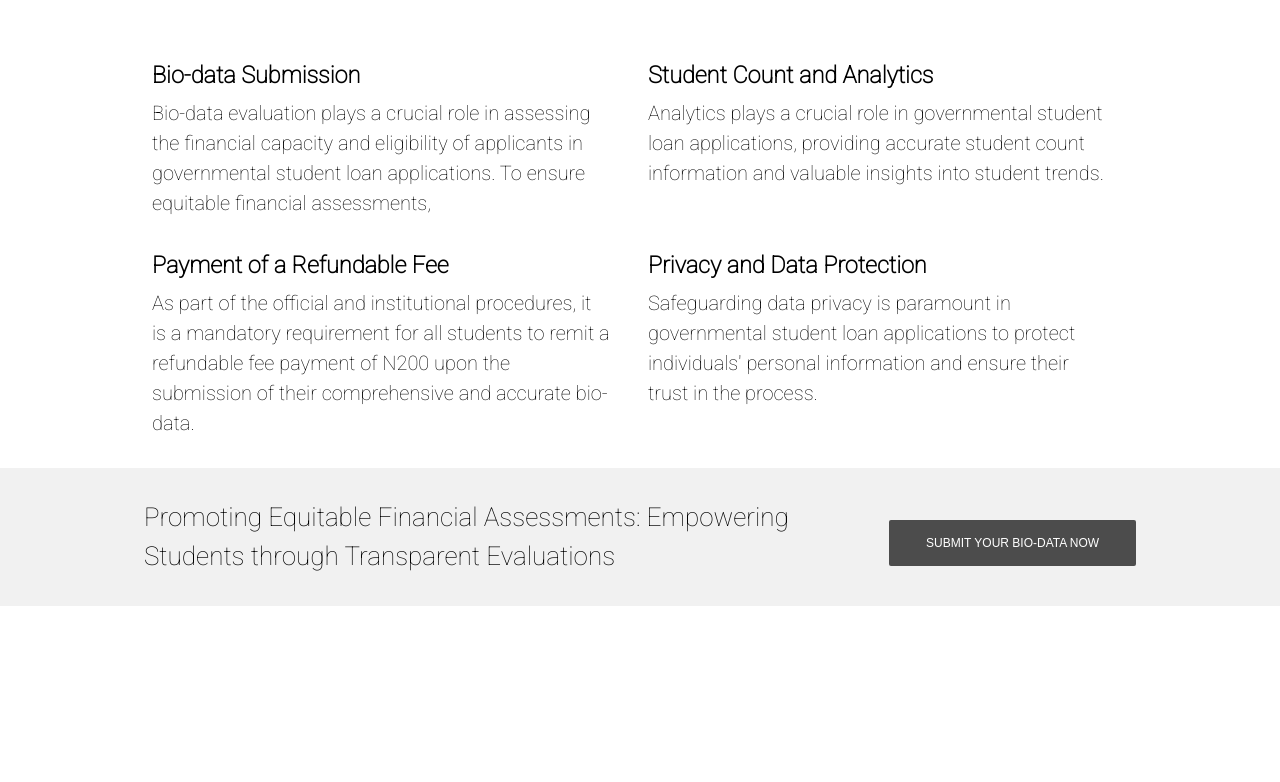
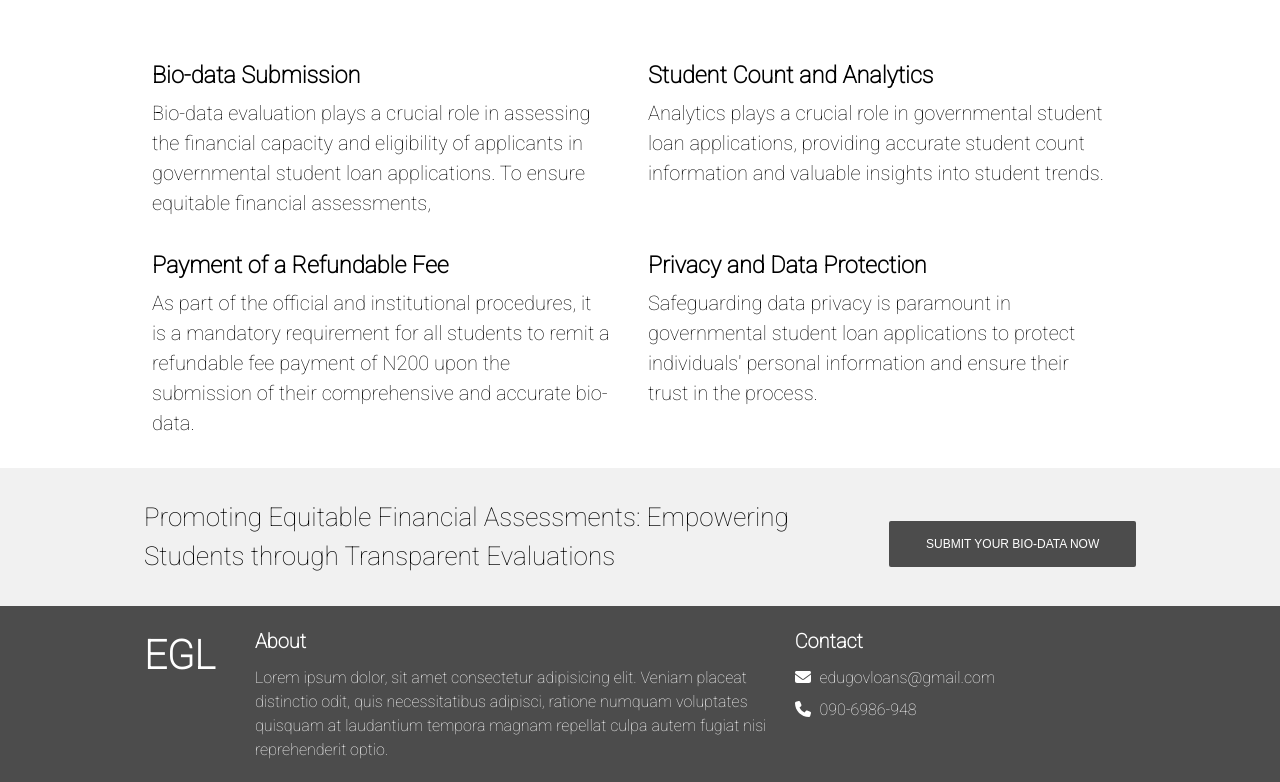
Before and after one commit to mjhdaais/palliative-ticket-generator, a Next.js app: page / in a window 1280 px wide. Shown: the part 299-1081 px from the top of the page. Before the commit the page ends 905 px from the top, so only its background shows below. Built offline with nearby package versions, Linux system fonts and the light colour scheme.

Commit message:
added top footer

```diff
--- a/app/page.tsx
+++ b/app/page.tsx
@@ -1,5 +1,5 @@
 import { FontAwesomeIcon } from '@fortawesome/react-fontawesome'
-import { faBars } from '@fortawesome/free-solid-svg-icons'
+import { faBars, faEnvelope, faPhone } from '@fortawesome/free-solid-svg-icons'
 import styles from './styles.module.css'
 import { Roboto } from 'next/font/google'
 
@@ -106,35 +106,22 @@ export default function Page() {
             </div>
         </div>
 
-        {/* Footer */}
-        {/* <div className={`${styles.footer}`}>
+        {/* Top Footer */}
+        <div className={`${styles.top_footer}`}>
             <div className={`${styles.container}`}>
-                <p className={`${styles.col} ${styles.m3}`}>EGL</p>
-                <p className={`${styles.col} ${styles.m3}`}>About</p>
-                <p className={`${styles.col} ${styles.m3}`}>Contact</p>
-                <p className={`${styles.col} ${styles.m3}`}>edugovloans@gmail.com</p>
-                <p className={``}>© 2019 Edugovloans. All rights reserved. </p>
+                <p className={`${styles.logo}`}>EGL</p>
+                <div className={`${styles.about}`}>
+                    <p>About</p>
+                    <p>
+                        Lorem ipsum dolor, sit amet consectetur adipisicing elit. Veniam placeat distinctio odit, quis necessitatibus adipisci, ratione numquam voluptates quisquam at laudantium tempora magnam repellat culpa autem fugiat nisi reprehenderit optio.
+                    </p>
+                </div>
+                <div className={`${styles.contact}`}>
+                    <p>Contact</p>
+                    <p><span><FontAwesomeIcon icon={faEnvelope} /></span> edugovloans@gmail.com</p>
+                    <p><span><FontAwesomeIcon icon={faPhone} /></span> 090-6986-948</p>
+                </div>
             </div>
-        </div> */}
-
-
-
-            {/* <section className={`${styles.header_col_i} w3-row`}>
-                <div className={`${roboto.className} ${styles.title} w3-col m12 l10`}>
-                    <h1>Student Loan Bio-data Submission</h1>
-                </div>
-                <div className={`${styles.navs} w3-hide-small w3-hide-medium l2`}>
-                    <a href="#" className=''>About</a>
-                    <a href="#" className=''>Contact</a>
-                    <a href="#" className=''>FAQs</a>
-                </div>
-            </section>
-            <section className={`${styles.header_col_ii}`}>
-                <div className=''></div>
-                <div className={`${styles.searchField}`}>
-                    <input type="search" placeholder="Check Assessment Status using NIN (National Identification Number)"/>
-                    <button>Check</button>
-                </div>
-            </section> */}
+        </div>
         </header>
 }
--- a/app/styles.module.css
+++ b/app/styles.module.css
@@ -254,7 +254,7 @@
 
 .cta_section .first_child {
     width: 90%;
-    padding-right: 1.5rem;
+    padding-right: 1.6rem;
     font-size: 1.3rem;
 }
 
@@ -263,7 +263,7 @@
     display: flex;
     align-items: end;
     justify-content: flex-end;
-    padding-bottom: 10px;
+    padding-bottom: 9px;
 }
 
 .cta_section .last_child button {
@@ -276,6 +276,72 @@
     text-transform: uppercase;
     cursor: pointer;
 }
+
+/* TOP FOOTER */
+.top_footer {
+    padding-top: 1em;
+    padding-bottom: 1em;
+    background-color: #4c4c4c;
+    color: #ffffff;
+}
+
+.top_footer > div {
+    /* border: 1px solid red; */
+    display: flex;
+    flex-wrap: wrap;
+}
+
+.top_footer .logo,
+.top_footer .about,
+.top_footer .contact {
+    /* border: 1px solid red;  */
+}
+
+.top_footer .about p:last-child,
+.top_footer .contact p:not(:first-child) {
+    font-size: .8rem;
+}
+
+.top_footer .about > p,
+.top_footer .contact > p {
+    font-size: 1rem;
+}
+
+.top_footer .logo,
+.top_footer .about p:first-child,
+.top_footer .contact p:first-child {
+    font-weight: bold;
+}
+
+.top_footer .about p:first-child,
+.top_footer .contact p:first-child {
+    padding-bottom: .5em;
+    font-weight: bold;
+}
+
+
+.top_footer .logo {
+    font-size: 2rem;
+    padding-right: 1em;
+}
+
+.top_footer .about {
+    flex: 40%;
+    padding-right: 1em;
+}
+
+.top_footer .contact {
+    flex: 20%;
+}
+
+.top_footer .contact span {
+    margin-right: 5px;
+}
+
+.top_footer .contact p:not(:first-child) {
+    padding-bottom: .5em;
+}
+
 
 @media (max-width: 600px) {
     .cta_section div {
@@ -294,6 +360,14 @@
     .cta_section .last_child {
         padding-bottom: 0;
     }
+
+    /* TOP FOOTER */
+    .top_footer .logo,
+    .top_footer .about,
+    .top_footer .contact {
+        flex: 100%;
+        padding: .5rem 0;
+    }
 }
 
 @media (max-width: 992px) and (min-width: 601px) {
@@ -308,9 +382,6 @@
     .cta_section .last_child {
         padding-bottom: 0;
     }
-    /* .cta_section .last_child button {
-        width: 70%;
-    } */
 }
 
 
```
